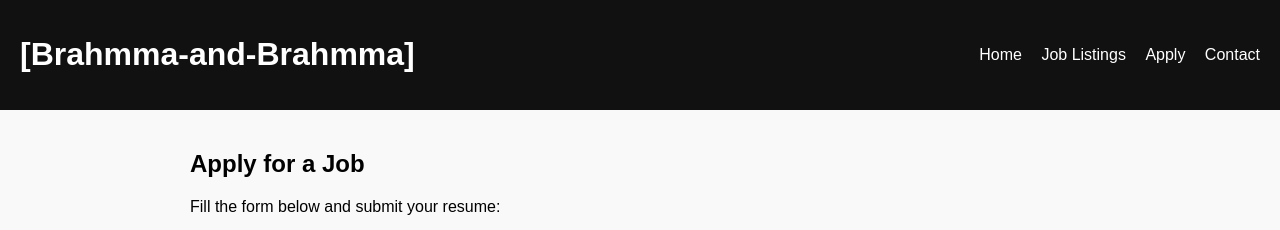
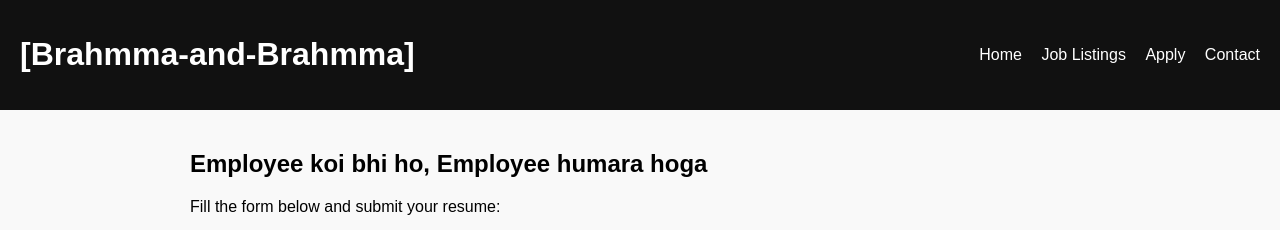
Before and after one commit to anuragmishraa1901-hash/BRAHMMA-AND-BRAHMMA-PVT.LTD., a plain HTML site: page apply.html in a window 1280 px wide. Shown: the top 230 px of the page. Drawn offline with Linux system fonts and the light colour scheme.

Commit message:
apply.html

```diff
--- a/apply.html
+++ b/apply.html
@@ -18,7 +18,7 @@
 </header>
 
 <section class="apply-form">
-  <h2>Apply for a Job</h2>
+  <h2>Employee koi bhi ho, Employee humara hoga</h2>
   <p>Fill the form below and submit your resume:</p>
   <!-- Replace YOUR_GOOGLE_FORM_URL with actual Google Form link -->
   <iframe src="https://docs.google.com/forms/d/e/1FAIpQLSeqbpx_HUTSSwKZ7dIfkHvcG_12F2yODnmoaE5srKHlaeZ4JQ/viewform?usp=header" width="100%" height="600" frameborder="0" marginheight="0" marginwidth="0">Loading…</iframe>
```
